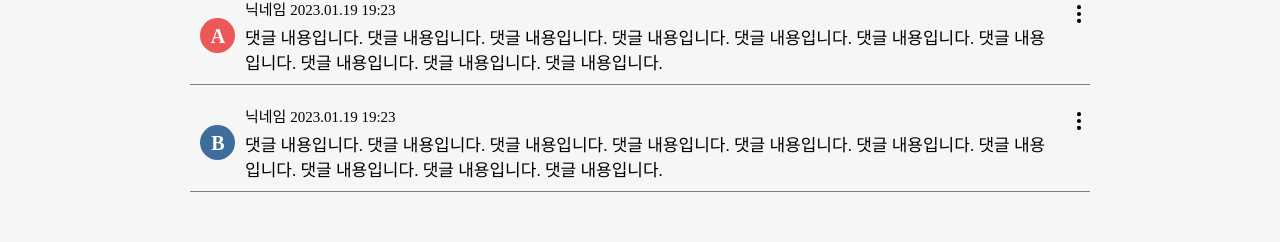
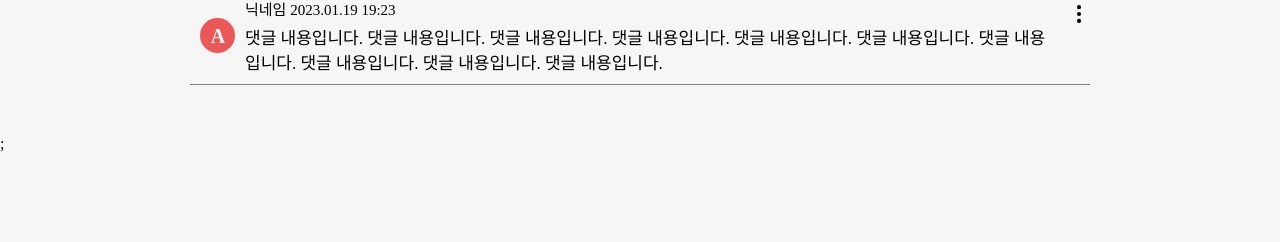
Before and after one commit to YS739/GOLLA_project, a React (Create React App) app: page /1 in a window 1280 px wide. Shown: the part 365-607 px from the top of the page. Built offline with nearby package versions, Linux system fonts and the light colour scheme; a web font is replaced by a local one.

Commit message:
move: Comment 컴포넌트 분리

```diff
--- a/package.json
+++ b/package.json
@@ -10,7 +10,6 @@
     "@types/node": "^18.11.18",
     "@types/react": "^18.0.26",
     "@types/react-dom": "^18.0.10",
-    "@types/react-modal": "^3.13.1",
     "@types/react-router-dom": "^5.3.3",
     "firebase": "^9.15.0",
     "firebase-tools": "^11.19.0",
@@ -50,6 +49,7 @@
     ]
   },
   "devDependencies": {
+    "@types/react-modal": "^3.13.1",
     "@types/styled-components": "^5.1.26"
   }
 }
--- /dev/null
+++ b/src/components/DetailPage/Comments/Comment/Comment.tsx
@@ -0,0 +1,48 @@
+import React, { useState } from 'react';
+import {
+    CommentBox,
+    ToggleBtn,
+    IconBox,
+    CateIcon,
+    CommentDatail,
+    NameDateBox,
+    Name,
+    Date,
+    Content,
+  } from './style';
+import { BsThreeDotsVertical } from 'react-icons/bs';
+import EditDeleteComment from '../EditDeleteComment';
+import { colors } from '../../../../common/color';
+
+const Comment = () => {
+
+    const [isOpen, setIsOpen] = useState(false);
+
+    return (
+        <CommentBox>
+            <IconBox>
+            <CateIcon color={colors.RED}>
+                <p>A</p>
+            </CateIcon>
+            </IconBox>
+            <CommentDatail>
+            <NameDateBox>
+                <Name>닉네임</Name>
+                <Date> 2023.01.19 19:23</Date>
+            </NameDateBox>
+            <Content>
+                댓글 내용입니다. 댓글 내용입니다. 댓글 내용입니다. 댓글 내용입니다.
+                댓글 내용입니다. 댓글 내용입니다. 댓글 내용입니다. 댓글 내용입니다.
+                댓글 내용입니다. 댓글 내용입니다.
+            </Content>
+            </CommentDatail>
+            <ToggleBtn onClick={() => setIsOpen(!isOpen)}>
+            <BsThreeDotsVertical size="22" />
+            </ToggleBtn>
+            {isOpen && <EditDeleteComment />}
+        </CommentBox>
+    )
+
+};
+
+export default Comment;
--- /dev/null
+++ b/src/components/DetailPage/Comments/Comment/index.ts
@@ -0,0 +1 @@
+export { default } from "./Comment";
--- /dev/null
+++ b/src/components/DetailPage/Comments/Comment/style.ts
@@ -0,0 +1,63 @@
+import styled from "styled-components";
+
+export const CommentBox = styled.div`
+    padding: 10px 30px 10px 10px;
+    display: flex;
+    flex-direction: row;
+    align-items: center;
+    width: 100%;
+    box-sizing: border-box;
+    margin-bottom: 10px;
+    position: relative;
+    border-bottom: 1px solid gray;
+`
+
+export const ToggleBtn = styled.div`
+    cursor: pointer;
+    padding: 10px;
+    position: absolute;
+    right: -10px;
+    top: 5px;
+`
+
+export const IconBox = styled.div`
+    height: 36px;
+    width: 36px;
+    margin-right: 10px;
+`
+
+export const CateIcon = styled.div`
+    border-radius: 40px;
+    background-color: ${(props) => props.color};
+    color: white;
+    height: 35px;
+    width: 35px;
+    display: flex;
+    justify-content: center;
+    align-items: center;
+    font-size: 20px;
+    font-weight: 700;
+    p {
+        padding-top: 2px;
+        padding-left: 1px;
+    }
+`
+export const CommentDatail = styled.div`
+
+`
+
+export const NameDateBox = styled.div`
+    margin-bottom: 5px;
+`
+
+export const Name = styled.span`
+    font-size: 15px;
+`
+
+export const Date = styled.span`
+    font-size: 15px;
+`
+
+export const Content = styled.span`
+    font-size: 17px;
+`
--- a/src/components/DetailPage/Comments/GetComments/GetComments.tsx
+++ b/src/components/DetailPage/Comments/GetComments/GetComments.tsx
@@ -1,71 +1,16 @@
-import React, { useState } from 'react';
+import React from 'react';
 import {
   Article,
   CommentCount,
-  CommentBox,
-  ToggleBtn,
-  IconBox,
-  CateIcon,
-  CommentDatail,
-  NameDateBox,
-  Name,
-  Date,
-  Content,
 } from './style';
-import { BsThreeDotsVertical } from 'react-icons/bs';
-import EditDeleteComment from '../EditDeleteComment';
-import { colors } from '../../../../common/color';
+import Comment from '../Comment/Comment';
 
 const GetComments = () => {
-  const [isOpen, setIsOpen] = useState(false);
 
   return (
     <Article>
       <CommentCount>댓글 3</CommentCount>
-      <CommentBox>
-        <IconBox>
-          <CateIcon color={colors.RED}>
-            <p>A</p>
-          </CateIcon>
-        </IconBox>
-        <CommentDatail>
-          <NameDateBox>
-            <Name>닉네임</Name>
-            <Date> 2023.01.19 19:23</Date>
-          </NameDateBox>
-          <Content>
-            댓글 내용입니다. 댓글 내용입니다. 댓글 내용입니다. 댓글 내용입니다.
-            댓글 내용입니다. 댓글 내용입니다. 댓글 내용입니다. 댓글 내용입니다.
-            댓글 내용입니다. 댓글 내용입니다.
-          </Content>
-        </CommentDatail>
-        <ToggleBtn onClick={() => setIsOpen(!isOpen)}>
-          <BsThreeDotsVertical size="22" />
-        </ToggleBtn>
-        {isOpen && <EditDeleteComment />}
-      </CommentBox>
-      <CommentBox>
-        <IconBox>
-          <CateIcon color={colors.BLUE}>
-            <p>B</p>
-          </CateIcon>
-        </IconBox>
-        <CommentDatail>
-          <NameDateBox>
-            <Name>닉네임</Name>
-            <Date> 2023.01.19 19:23</Date>
-          </NameDateBox>
-          <Content>
-            댓글 내용입니다. 댓글 내용입니다. 댓글 내용입니다. 댓글 내용입니다.
-            댓글 내용입니다. 댓글 내용입니다. 댓글 내용입니다. 댓글 내용입니다.
-            댓글 내용입니다. 댓글 내용입니다.
-          </Content>
-        </CommentDatail>
-        <ToggleBtn onClick={() => setIsOpen(!isOpen)}>
-          <BsThreeDotsVertical size="22" />
-        </ToggleBtn>
-        {isOpen && <EditDeleteComment />}
-      </CommentBox>
+      <Comment />
     </Article>
   );
 };
--- a/src/components/DetailPage/Comments/GetComments/style.ts
+++ b/src/components/DetailPage/Comments/GetComments/style.ts
@@ -12,65 +12,3 @@ export const Article = styled.div`
 export const CommentCount = styled.div`
     padding: 10px;
 `
-
-export const CommentBox = styled.div`
-    padding: 10px 30px 10px 10px;
-    display: flex;
-    flex-direction: row;
-    align-items: center;
-    width: 100%;
-    box-sizing: border-box;
-    margin-bottom: 10px;
-    position: relative;
-    border-bottom: 1px solid gray;
-`
-
-export const ToggleBtn = styled.div`
-    cursor: pointer;
-    padding: 10px;
-    position: absolute;
-    right: -10px;
-    top: 5px;
-`
-
-export const IconBox = styled.div`
-    height: 36px;
-    width: 36px;
-    margin-right: 10px;
-`
-
-export const CateIcon = styled.div`
-    border-radius: 40px;
-    background-color: ${(props) => props.color};
-    color: white;
-    height: 35px;
-    width: 35px;
-    display: flex;
-    justify-content: center;
-    align-items: center;
-    font-size: 20px;
-    font-weight: 700;
-    p {
-        padding-top: 2px;
-        padding-left: 1px;
-    }
-`
-export const CommentDatail = styled.div`
-
-`
-
-export const NameDateBox = styled.div`
-    margin-bottom: 5px;
-`
-
-export const Name = styled.span`
-    font-size: 15px;
-`
-
-export const Date = styled.span`
-    font-size: 15px;
-`
-
-export const Content = styled.span`
-    font-size: 17px;
-`
--- a/src/pages/DetailPage/DetailPage.tsx
+++ b/src/pages/DetailPage/DetailPage.tsx
@@ -15,7 +15,7 @@ import React from 'react';
 const DetailPage = () => {
   return (
     <Section>
-      {/* TODO: 컴포넌트 분리 */}
+      {/* TODO: 본문 수정/삭제, 이전 글/다음 글 컴포넌트 분리 */}
       <PostEditDeleteBox>
         <Btn>수정</Btn>
         <Btn>삭제</Btn>
```
